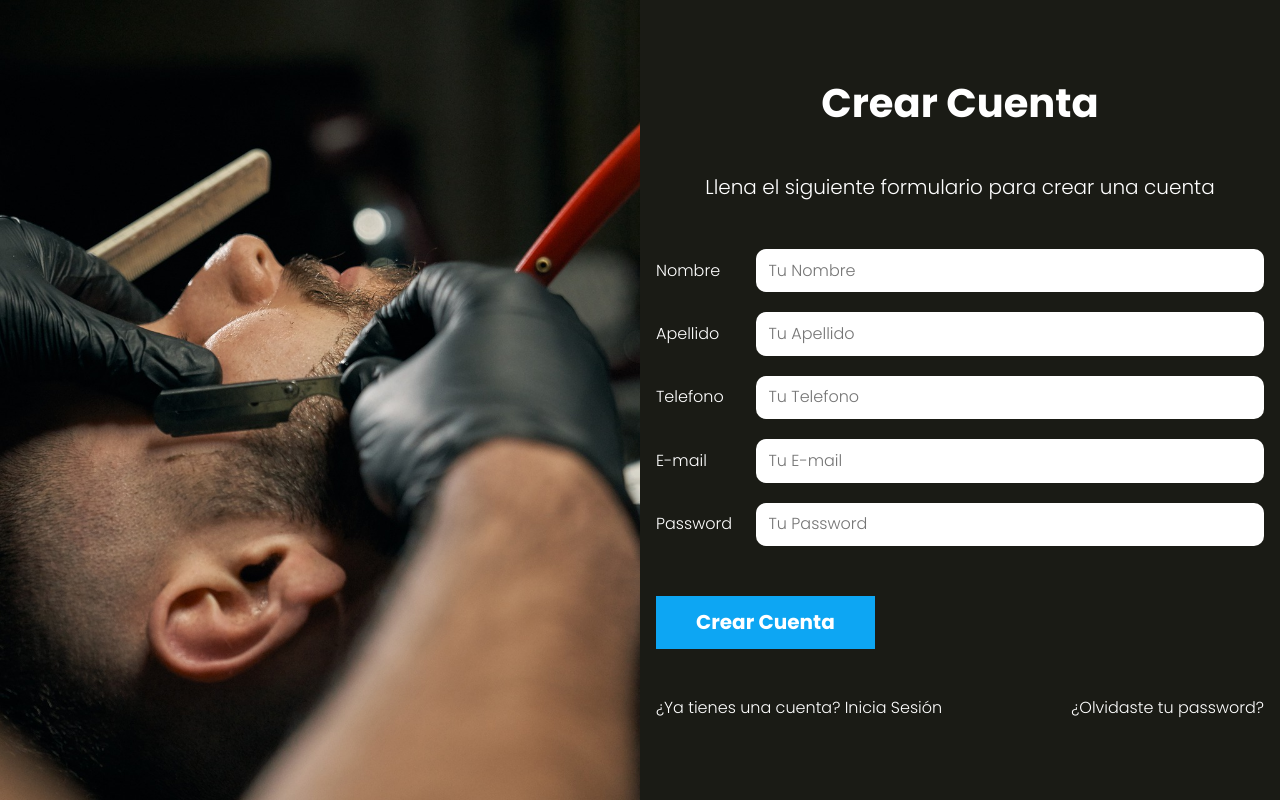
After one commit to MarianaOngay17/appsalon_MVC, a PHP site: template views/auth/crear-cuenta.php in a window 1280 px wide. The commit adds this page. Run offline with PHP 8.4, Linux system fonts and the light colour scheme; the template is opened without the code that fills it, so the values that code supplies are empty.

Commit message:
Login, crear cuenta, olvide password

```diff
--- a/src/scss/app.scss
+++ b/src/scss/app.scss
@@ -1 +1,3 @@
 @use 'base';
+@use 'layout';
+@use 'componentes';
--- a/src/scss/base/_tipografia.scss
+++ b/src/scss/base/_tipografia.scss
@@ -22,3 +22,13 @@ p {
     color: v.$blanco;
     font-size: 2rem;
 }
+
+.nombre-pagina{
+    text-align: center;
+    margin: 5rem 0;
+    font-weight: v.$bold;
+}
+
+.descripcion-pagina{
+    text-align: center;
+}
--- /dev/null
+++ b/src/scss/componentes/_acciones.scss
@@ -0,0 +1,16 @@
+@use 'base/variables' as v;
+@use 'base/mixins' as m;
+
+.acciones{
+    margin-top: v.$separacion;
+    @include m.tablet{
+        display: flex;
+        justify-content: space-between;
+    }
+    a{
+        color: v.$blanco;
+        display: block;
+        margin-bottom: calc(v.$separacion / 2);
+        text-align: center;
+    }
+}
--- /dev/null
+++ b/src/scss/componentes/_botones.scss
@@ -0,0 +1,6 @@
+@use 'base/variables' as v;
+@use 'base/mixins' as m;
+
+.boton{
+    @include m.boton(v.$azul, v.$blanco);
+}
--- /dev/null
+++ b/src/scss/componentes/_formulario.scss
@@ -0,0 +1,24 @@
+@use 'base/variables' as v;
+@use 'base/mixins' as m;
+
+.formulario{
+    margin-top: 5rem;
+    width: 100%;
+}
+
+.campo{
+    display: flex;
+    margin-bottom: 2rem;
+    align-items: center;
+
+    label {
+        flex: 0 0 10rem;
+    }
+
+    input{
+        flex: 1;
+        border: none;
+        padding: calc(v.$separacion / 4);
+        border-radius: 1rem;
+    }
+}
--- /dev/null
+++ b/src/scss/componentes/_index.scss
@@ -0,0 +1,3 @@
+@forward 'formulario';
+@forward 'botones';
+@forward 'acciones';
--- /dev/null
+++ b/src/scss/layout/_UI.scss
@@ -0,0 +1,26 @@
+@use 'base/variables' as v;
+@use 'base/mixins' as m;
+
+.contenedor-app{
+    @include m.tablet{
+        display: grid;
+        grid-template-columns: repeat(2,1fr);
+        min-height: 100vh;
+    }
+
+    .imagen{
+        height: 20rem;
+        background-image: url(../img/1.jpg);
+        background-size: cover;
+        background-position: center center;
+        @include m.tablet{
+            height: auto;
+        }
+    }
+
+    .app{
+        width: 95%;
+        margin: 0 auto;
+        padding: 3rem 0;
+    }
+}
--- /dev/null
+++ b/src/scss/layout/_index.scss
@@ -0,0 +1 @@
+@forward 'UI';
--- /dev/null
+++ b/views/auth/crear-cuenta.php
@@ -0,0 +1,58 @@
+<h1 class="nombre-pagina">Crear Cuenta</h1>
+<p class="descripcion-pagina">Llena el siguiente formulario para crear una cuenta</p>
+
+<form class="formulario" method="POST" action="/crear-cuenta">
+
+    <div class="campo">
+        <label for="nombre">Nombre</label>
+        <input
+            type="text"
+            id="nombre"
+            name="nombre"
+            placeholder="Tu Nombre"
+        />
+    </div>
+    <div class="campo">
+        <label for="apellido">Apellido</label>
+        <input
+            type="text"
+            id="apellido"
+            name="apellido"
+            placeholder="Tu Apellido"
+        />
+    </div>
+    <div class="campo">
+        <label for="telefono">Telefono</label>
+        <input
+            type="tel"
+            id="telefono"
+            name="telefono"
+            placeholder="Tu Telefono"
+        />
+    </div>
+    <div class="campo">
+        <label for="email">E-mail</label>
+        <input
+            type="email"
+            id="email"
+            name="email"
+            placeholder="Tu E-mail"
+        />
+    </div>
+    <div class="campo">
+        <label for="password">Password</label>
+        <input
+            type="password"
+            id="password"
+            name="password"
+            placeholder="Tu Password"
+        />
+    </div>
+
+    <input type="submit" class="boton" value="Crear Cuenta">
+</form>
+
+<div class="acciones">
+    <a href="/">¿Ya tienes una cuenta? Inicia Sesión</a>
+    <a href="/olvide">¿Olvidaste tu password?</a>
+</div>
--- a/views/layout.php
+++ b/views/layout.php
@@ -8,8 +8,12 @@
     <link rel="stylesheet" href="build/css/app.css">
 </head>
 <body>
-
-    <?php echo $contenido; ?>
+    <div class="contenedor-app">
+        <div class="imagen"></div>
+        <div class="app">
+              <?php echo $contenido; ?>
+        </div>
+    </div>
 
 </body>
 </html>
```
Also changed, not shown: controllers/LoginController.php (+11 -6 lines), views/auth/login.php (added, +32 -0 lines), views/auth/olvide-password.php (added, +22 -0 lines), public/build/css/app.css, public/build/css/componentes/index.css (added), 2 other files.
